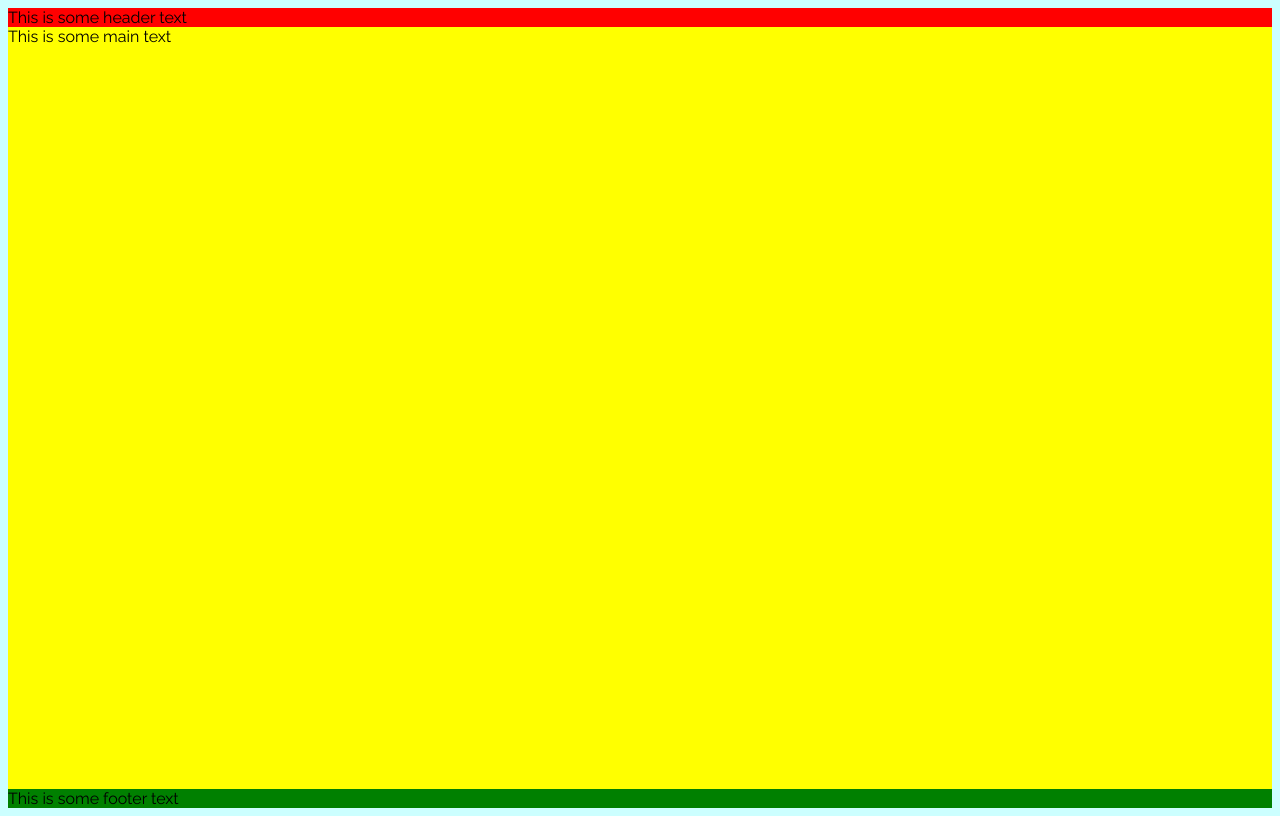
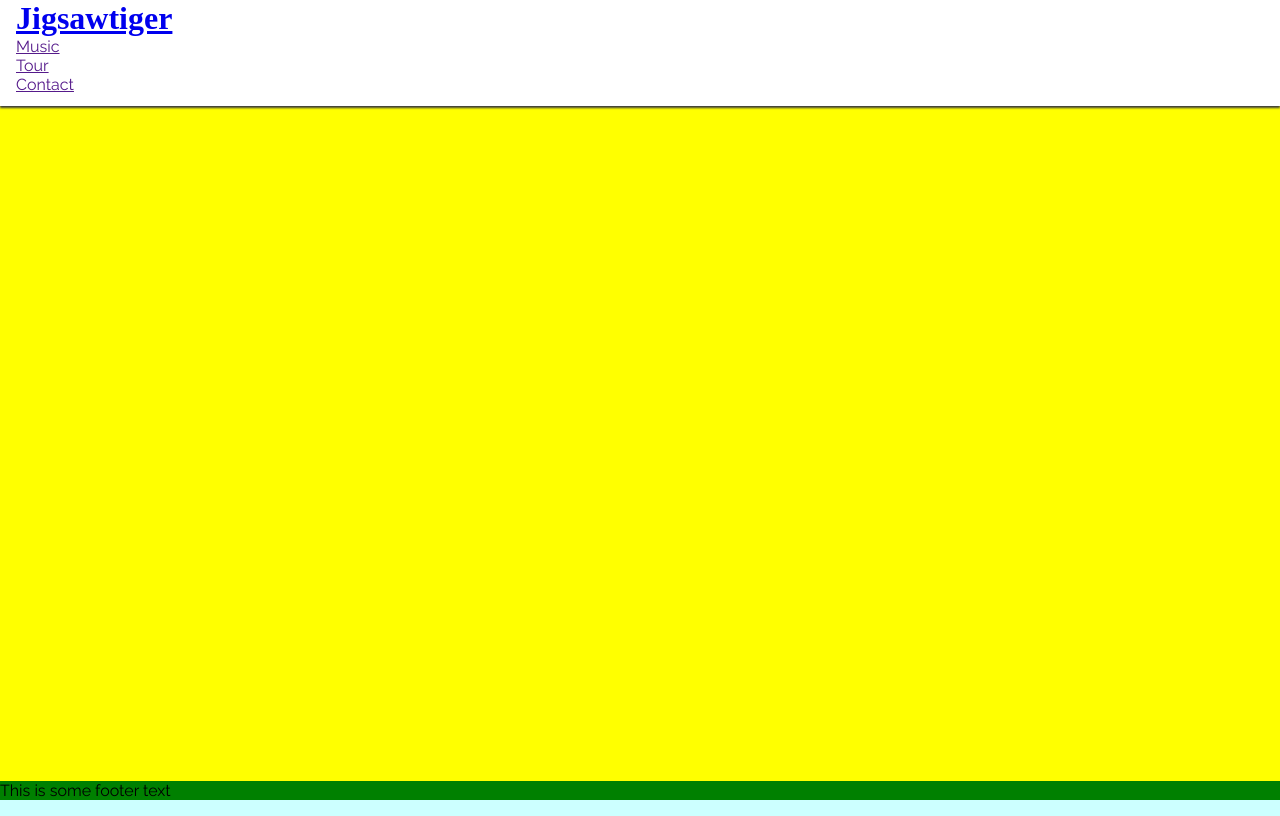
Before and after one commit to rferguson386/jigsawtiger-rework, a plain HTML site: page index.html in a window 1280 px wide. Drawn offline with Linux system fonts and the light colour scheme; a web font is replaced by a local one.

Commit message:
made header fixed position and added shadow

```diff
--- a/assets/css/style.css
+++ b/assets/css/style.css
@@ -1,3 +1,11 @@
+/* Asterisk wildcard selector to override default styles added by the browser */
+
+* {
+    padding: 0;
+    margin: 0;
+    box-sizing: border-box;
+}
+
 /* General styles */
 
 body {
@@ -8,9 +16,23 @@ body {
     font-family: 'Raleway', sans-serif;
 }
 
+#logo {
+    font-family: 'BioRhyme', serif;
+}
+
 /* background-colors below for purpose of arranging flexbox, will be deleted later */
 header {
-    background-color: red;
+    background-color: white;
+    position: fixed;
+    padding: 0 1rem 0.75rem;
+    z-index: 10;
+    width: 100%;
+    box-shadow: 0 2px 2px #3a3a3a;
+}
+
+header ul {
+    list-style: none;
+    text-align: left;
 }
 
 main {
--- a/index.html
+++ b/index.html
@@ -7,8 +7,9 @@
     <link rel="icon" type="image/png" sizes="16x16" href="assets/images/favicon/favicon-16x16.png">
     <link rel="preconnect" href="https://fonts.googleapis.com">
     <!--Google fonts import-->
+    <link rel="preconnect" href="https://fonts.googleapis.com">
     <link rel="preconnect" href="https://fonts.gstatic.com" crossorigin>
-    <link href="https://fonts.googleapis.com/css2?family=Raleway:ital,wght@0,300;0,400;0,500;0,600;0,700;1,300;1,400;1,500;1,600;1,700&display=swap" rel="stylesheet">
+    <link href="https://fonts.googleapis.com/css2?family=BioRhyme:wght@400;500;600;700&family=Raleway:ital,wght@0,300;0,400;0,500;0,600;0,700;1,300;1,400;1,500;1,600;1,700&display=swap" rel="stylesheet">
     <!-- This is the main stylesheet -->
     <link rel="stylesheet" href="assets/css/style.css">
     <meta charset="UTF-8">
@@ -21,7 +22,16 @@
 <body>
     <!--Header-->
     <header>
-This is some header text
+        <a href="index.html">
+            <h1 id="logo">Jigsawtiger</h1>
+        </a>
+        <nav>
+            <ul>
+                <li><a href="">Music</a></li>
+                <li><a href="">Tour</a></li>
+                <li><a href="">Contact</a></li>
+            </ul>
+        </nav>
     </header>
     <!--Main content-->
     <main>
```
